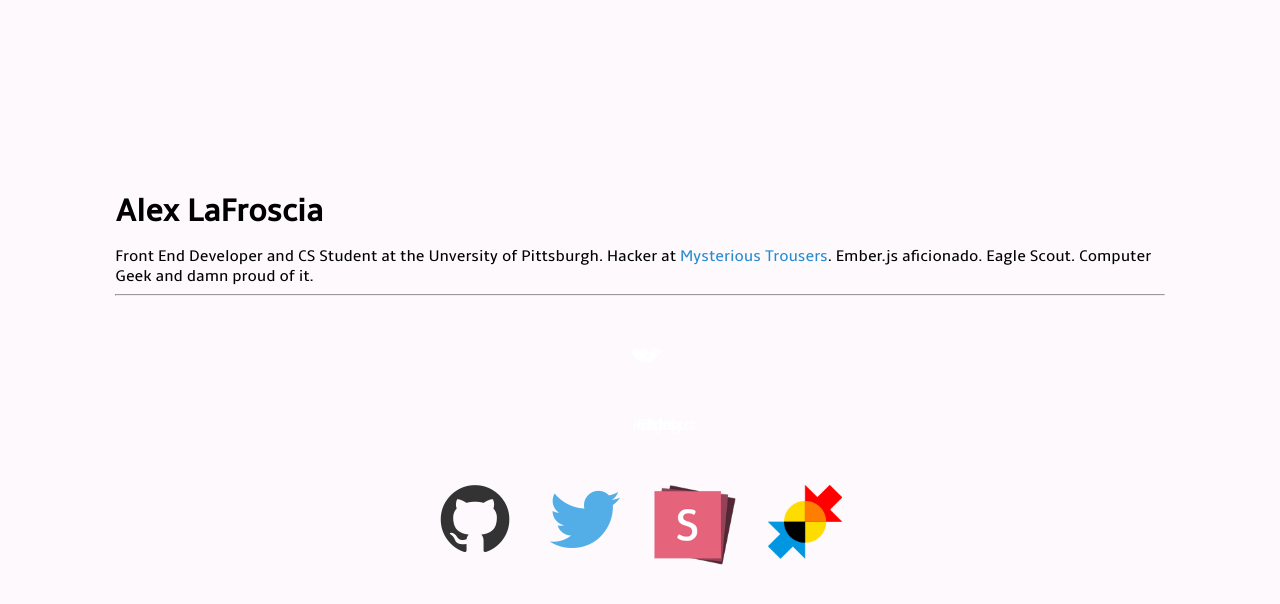
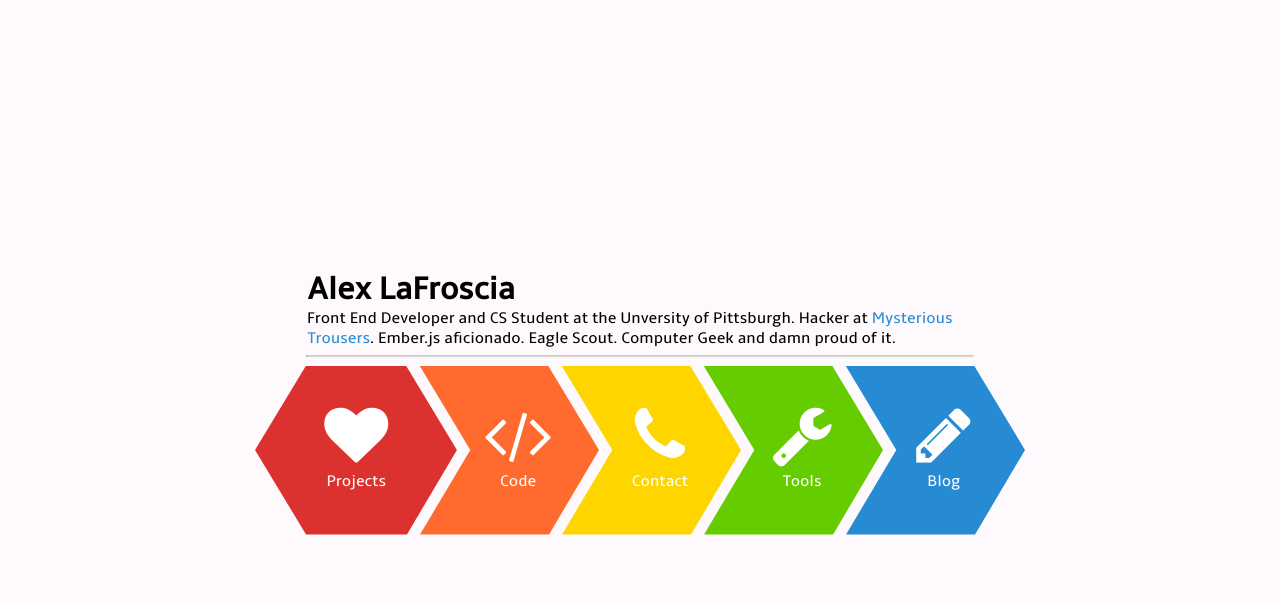
Before and after one commit to alexlafroscia/alexlafroscia.github.io, a Jekyll site: the page built from index.html, in a window 1280 px wide. Shown: the top 604 px of the page. Built offline with Jekyll 4.4.1, drawn with Linux system fonts in a browser that asks for light colours.

Commit message:
Homepage

```diff
--- a/_sass/_base.scss
+++ b/_sass/_base.scss
@@ -58,11 +58,14 @@ svg {
 
 html, body {
   margin: 0;
-  padding: 0; }
+  padding: 0;
+  height: 100%;
+}
 
 body {
   font-family: 'AmbleRegular';
-  background-color: $base3; }
+  background-color: $base3;
+}
 
 a {
   text-decoration: none ;
@@ -166,3 +169,64 @@ p {
 .tagline {
   opacity: .8;
 }
+
+nav {
+  li {
+    &:not(:first-child) {
+      margin-left: -42px;
+
+      .label, .fa {
+        padding-left: 9px !important;
+      }
+    }
+
+    .label {
+      top: 32px;
+    }
+
+    .fa {
+      font-size: 4em;
+      top: -32px;
+    }
+  }
+}
+
+.hexagon {
+  width: 202.0px;
+  height: 170px; }
+
+.arrow {
+  width: 180.0px;
+  height: 170px;
+}
+
+
+.bignav {
+  .fa {
+    top: 38px;
+  }
+
+  .label {
+    top: 105px;
+  }
+}
+
+ul.social-bar {
+  margin-top: 2em;
+}
+
+.homepage {
+  $height: 666px;
+
+  @extend %vertical-align;
+  top: 45%;
+
+  hr, p, h1 {
+    margin: 0 auto;
+    width: $height;
+  }
+
+  hr {
+    margin: .5em auto;
+  }
+}
--- a/_sass/includes/_placeholders.scss
+++ b/_sass/includes/_placeholders.scss
@@ -21,11 +21,40 @@
 
 
 %paper {
+  $padding: 2em;
+
   @extend %page-width;
 
   background-color: white;
   border-radius: 3px;
   box-shadow: 0px 2px 6px rgba(0, 0, 0, .2);
-  padding: 2em;
+  padding: $padding;
   box-sizing: border-box;
+
+  // First child of paper
+  > a:first-child h2 {
+    margin-top: 0;
+  }
+
+  > img:first-child {
+    margin: {
+      top: -$padding;
+      right: -$padding;
+      left: -$padding;
+    }
+  }
+
+  > *:first-child {
+    margin-top: 0;
+  }
 }
+
+
+// Vertical align anything
+%vertical-align {
+  position: relative;
+  top: 50%;
+  -webkit-transform: translateY(-50%);
+      -ms-transform: translateY(-50%);
+          transform: translateY(-50%);
+}
--- a/index.html
+++ b/index.html
@@ -2,8 +2,7 @@
 layout: homepage
 ---
 
-<div class="container">
-  <div class="header">
+<div class="invisi-box homepage">
   <h1>Alex LaFroscia</h1>
   <p>
     Front End Developer and CS Student at the Unversity of Pittsburgh. Hacker
@@ -11,7 +10,6 @@ layout: homepage
     Ember.js aficionado. Eagle Scout. Computer Geek and damn proud of it.
   </p>
   <hr />
-  </div>
   <div class="clearfix"></div>
   <nav class="bignav">
     <ul>
@@ -60,31 +58,4 @@ layout: homepage
       </li>
     </div>
   </nav>
-
-  <div class="social-bar">
-    <div class="social-item github">
-      <a href="http://github.com/alexlafroscia" target="_blank">
-        <i class="fa fa-github"></i>
-        <div span class="label">Github</div>
-      </a>
 </div>
-    <div class="social-item twitter">
-      <a href="http://twitter.com/alexlafroscia" target="_blank">
-        <i class="fa fa-twitter"></i>
-        <div class="label">Twitter</div>
-      </a>
-    </div>
-    <div class="social-item">
-      <a href="https://slides.com/alexlafroscia" target="_blank">
-        <img src="/assets/img/slides.png" alt="Slides.com" />
-        <div class="label">Slides.com</div>
-      </a>
-    </div>
-    <div class="social-item">
-      <a href="http://challengepost.com/users/alexlafroscia" target="_blank">
-        <img src="/assets/img/challenge-post.png" alt="Slides.com" />
-        <div class="label">ChallengePost</div>
-      </a>
-    </div>
-  </ul>
-</div>
```
Also changed, not shown: _sass/includes/_mixins.scss (line endings or trailing spaces). Lines whose indentation alone changed are shown as unchanged.
